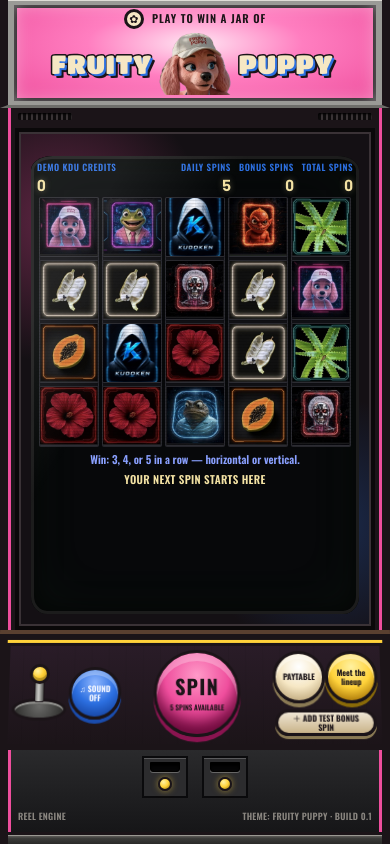
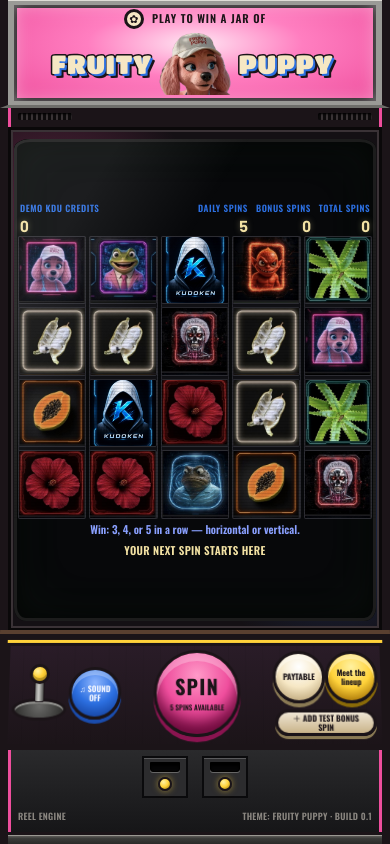
Before and after one commit to ozone503-maker/reel-engine, a React (Vite) app: page / in a window 390 px wide. Built offline with nearby package versions, Linux system fonts and the light colour scheme.

Commit message:
Phone: reels fill the screen edge to edge and fit the viewport height

```diff
--- a/src/style.css
+++ b/src/style.css
@@ -902,11 +902,16 @@ footer span { min-width: 0; flex: 0 1 auto; }
   .paw { width: 20px; height: 20px; font-size: 11px; }
   .cab-speaker-bar { height: 16px; padding: 0 10px; }
   .speaker { width: 54px; height: 7px; }
-  .bezel { margin: 4px 3px; padding: 4px; }
-  .crt { margin: 20px 8px 8px; justify-content: flex-start; }
-  .crt-game { flex: 0 0 auto; width: 100%; }
-  .cab-monitor { padding: 0 4px; }
-  .reel-grid { --cell-size: clamp(48px, 15.4vw, 68px); gap: 3px; }
+  .bezel { margin: 3px 0; padding: 3px; border-width: 3px; }
+  .crt { margin: 6px 0 4px; justify-content: center; border-radius: 16px 16px 12px 12px / 10px 10px 14px 14px; }
+  .crt-game { flex: 0 0 auto; width: 100%; container-type: inline-size; }
+  .cab-monitor { padding: 0; }
+  .reel-frame { width: 100%; padding: 0 4px; }
+  .reel-grid {
+    --cell-size: min(calc((100cqw - 8px - 12px) / 5), calc((100svh - 470px) / 4));
+    gap: 3px;
+    justify-content: center;
+  }
   .reel-column { height: calc(var(--cell-size) * 4 + 9px); }
   .reel-strip { gap: 3px; }
   .reel-strip .symbol-tile { flex-basis: var(--cell-size); }
```
